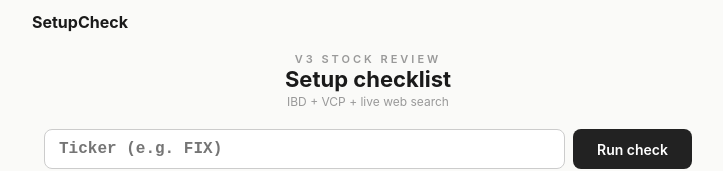
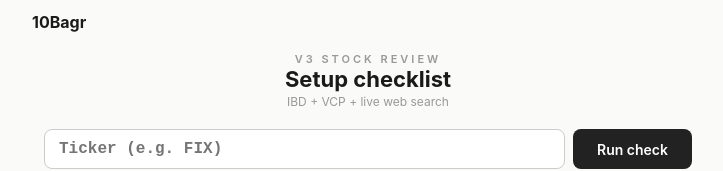
Before and after one commit to garettsmith23-lab/SetupCheck, a Next.js app: page / in a window 1280 px wide. Shown: the top 171 px of the page, without its empty margins (272-995 px from the left). Built offline with nearby package versions, Linux system fonts and the light colour scheme.

Commit message:
Update page.js

```diff
--- a/app/page.js
+++ b/app/page.js
@@ -77,7 +77,7 @@ function ReviewTool() {
   return (
     <div style={{ minHeight: '100vh', background: '#fafaf8' }}>
       <nav style={{ padding: '12px 24px', display: 'flex', justifyContent: 'space-between', alignItems: 'center', maxWidth: 720, margin: '0 auto' }}>
-        <Link href="/" style={{ fontSize: 16, fontWeight: 700 }}>SetupCheck</Link>
+        <Link href="/" style={{ fontSize: 16, fontWeight: 700 }}>10Bagr</Link>
       </nav>
       <div style={{ maxWidth: 680, margin: '0 auto', padding: '8px 16px 40px' }}>
         <div style={{ textAlign: 'center', marginBottom: 20 }}>
```
